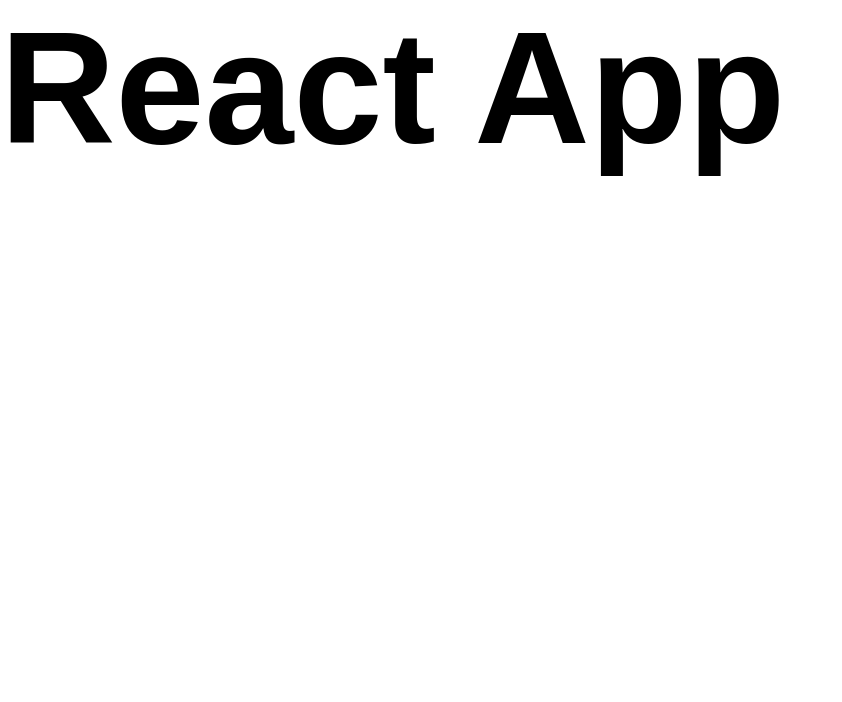
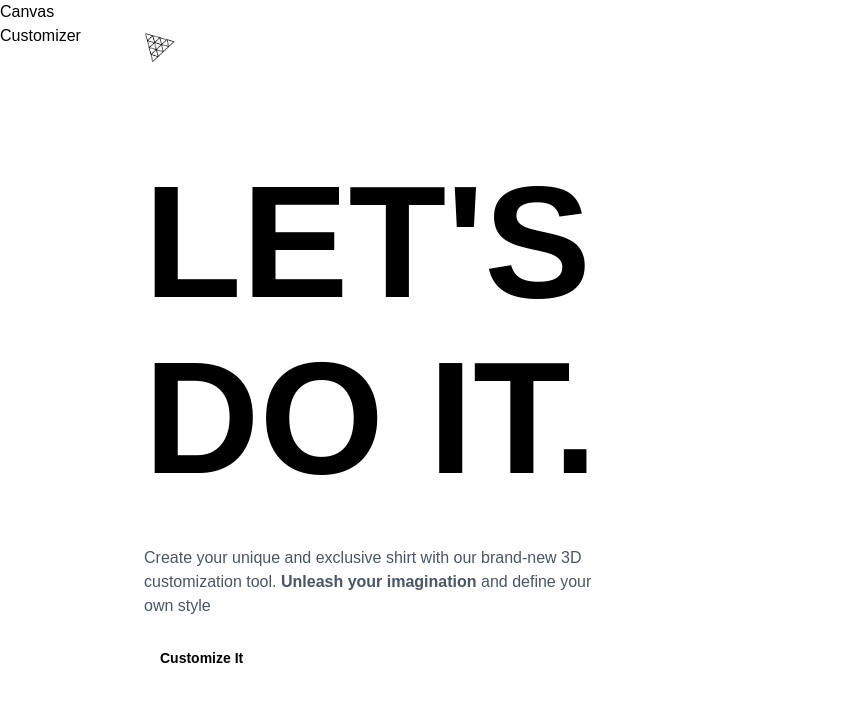
Before and after one commit to Wutche/Threejs, a React (Vite) app in the folder client/: page / in a window 1280 px wide. Shown: the top 702 px of the page, without its empty margins (0-842 px from the left). Built offline with nearby package versions, Linux system fonts and the light colour scheme; a web font is replaced by a local one.

Commit message:
added framer motion function

```diff
--- a/client/src/App.jsx
+++ b/client/src/App.jsx
@@ -1,13 +1,17 @@
+/** @format */
 
+import Canvas from "./canvas";
+import Customizer from "./pages/Customizer";
+import Home from "./pages/Home";
 
 function App() {
-
-
-  return (
-    <div>
-      <h1 className="head-text">React App</h1>
-    </div>
-  )
+	return (
+		<main className="app transition-all-ease-in">
+			<Home />
+			<Canvas />
+			<Customizer />
+		</main>
+	);
 }
 
-export default App
+export default App;
--- /dev/null
+++ b/client/src/components/CustomButton.jsx
@@ -0,0 +1,11 @@
+/** @format */
+
+const CustomButton = ({ type, title, handleClick, customStyles }) => {
+	return (
+		<button className={`px-2 py-1.5 flex-1 rounded-md ${customStyles}`}>
+			{title}
+		</button>
+	);
+};
+
+export default CustomButton;
--- /dev/null
+++ b/client/src/components/index.js
@@ -0,0 +1,4 @@
+/** @format */
+
+import CustomButton from "./CustomButton";
+export { CustomButton };
--- a/client/src/pages/Home.jsx
+++ b/client/src/pages/Home.jsx
@@ -1,10 +1,56 @@
 /** @format */
+import { motion, AnimatePresence } from "framer-motion";
+import { useSnapshot } from "valtio";
+
+import state from "../store";
+import { CustomButton } from "../components";
+
+import {
+	headContainerAnimation,
+	headContentAnimation,
+	headTextAnimation,
+	slideAnimation,
+} from "../config/motion";
 
 const Home = () => {
+	const snap = useSnapshot(state);
 	return (
-		<div>
-			<h1>Home</h1>
-		</div>
+		<AnimatePresence>
+			{snap.intro && (
+				<motion.section className="home" {...slideAnimation("left")}>
+					<motion.header {...slideAnimation("down")}>
+						<img
+							src="./threejs.png"
+							alt="logo"
+							className="w-8 h-8 object-contain"
+						/>
+					</motion.header>
+
+					<motion.header className="home-content" {...headContainerAnimation}>
+						<motion.div {...headTextAnimation}>
+							<h1 className="head-text">
+								LET'S <br className="xl:block hidden" /> DO IT.
+							</h1>
+						</motion.div>
+						<motion.div
+							{...headContentAnimation}
+							className="flex flex-col gap-5">
+							<p className="max-w-md font-normal text-gray-600 text-base">
+								Create your unique and exclusive shirt with our brand-new 3D
+								customization tool. <strong>Unleash your imagination</strong>
+								{""} and define your own style
+							</p>
+							<CustomButton
+								type="filled"
+								title="Customize It"
+								handleClick={() => (state.intro = false)}
+								customStyles="w-fit px-4 py-2.5 font-bold text-sm"
+							/>
+						</motion.div>
+					</motion.header>
+				</motion.section>
+			)}
+		</AnimatePresence>
 	);
 };
 
--- /dev/null
+++ b/client/src/store/index.js
@@ -0,0 +1,14 @@
+/** @format */
+
+import { proxy } from "valtio";
+
+const state = proxy({
+	intro: true,
+	color: "#EFBD48",
+	iaLogoTexture: true,
+	isFullTexture: false,
+	logoDecal: "./threejs.png",
+	fullDecal: "./threejs.png",
+});
+
+export default state;
```
Also changed, not shown: client/src/pages/Customizer.jsx (line endings or trailing spaces).
